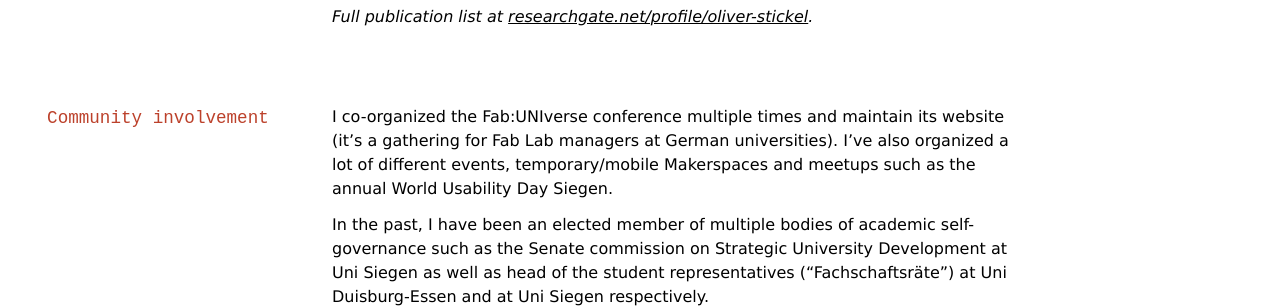
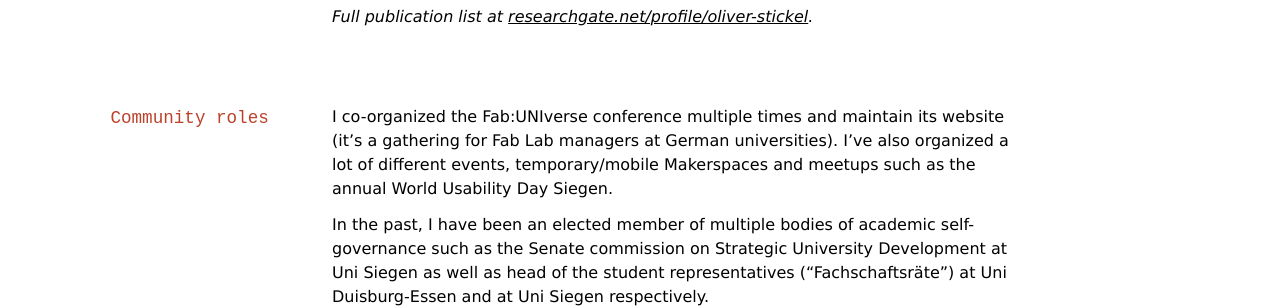
Before and after one commit to oliverstickel/oliverstickel.github.io, a Jekyll site: the page built from index.md, in a window 1280 px wide and 900 px high, scrolled down 702 px. Shown: the part 152-460 px from the top of the window. Built offline with Jekyll 4.4.1, drawn with Linux system fonts in a browser that asks for light colours; nearby versions of some CDN libraries; a style sheet for code colours, icons or effects is not loaded.

Commit message:
Update index.md

```diff
--- a/index.md
+++ b/index.md
@@ -41,7 +41,7 @@ Fab Lab Manager & Founder
 *Full publication list at [researchgate.net/profile/oliver-stickel](https://www.researchgate.net/profile/Oliver-Stickel).*
 
 
-## Community involvement
+## Community roles
 
 I co-organized the Fab:UNIverse conference multiple times and maintain its website (it's a gathering for Fab Lab managers at German universities). I've also organized a lot of different events, temporary/mobile Makerspaces and meetups such as the annual World Usability Day Siegen.
 
```
